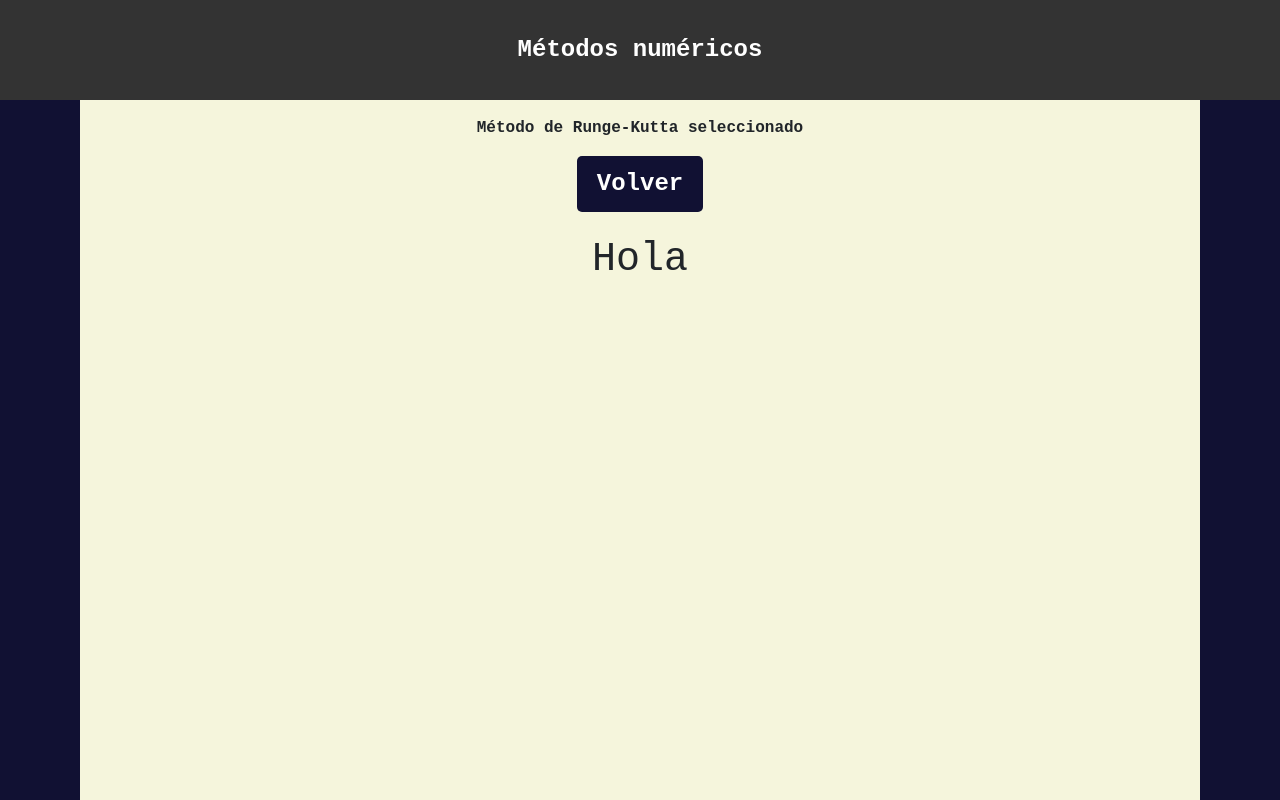
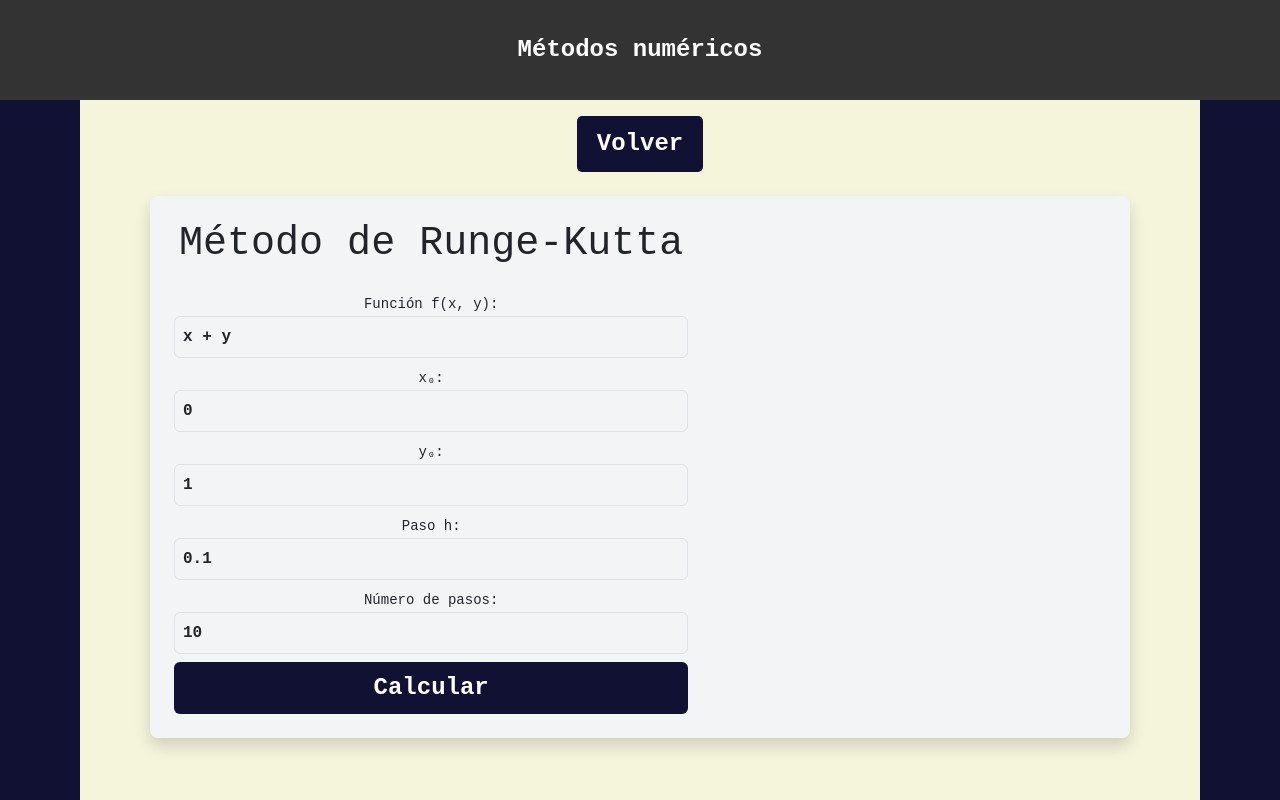
Before and after one commit to dust1-str/Metodos-Numericos, a React (Vite) app: page / in a window 1280 px wide. Both pictures are taken after a click on the button "Runge-Kutta". Built offline with nearby package versions, Linux system fonts and the light colour scheme.

Commit message:
Add Runge-Kutta method

```diff
--- a/src/interface.tsx
+++ b/src/interface.tsx
@@ -34,7 +34,6 @@ function Interface() {
     <>
         <div className='content'>
           <div className='main'>
-            <p>{text}</p>
             <div>
               {methodsVisible && (
                 <div className='options'>
--- a/src/methods/newton-raphson.tsx
+++ b/src/methods/newton-raphson.tsx
@@ -47,6 +47,7 @@ export default function NewtonRaphson() {
 
       let xNew = x - fx / dfx;
       if (Math.abs(xNew - x) < tol) {
+        iterList.push({ iteration: iter + 2, x: xNew, fx: 0, dfx }); // Agregar iteración extra
         setResult(xNew);
         setIterations(iterList);
         return;
@@ -57,6 +58,7 @@ export default function NewtonRaphson() {
 
     setError("No se encontró solución en el número máximo de iteraciones");
   }
+
 
   return (
     <div className="p-4 max-w-4xl mx-auto bg-gray-100 rounded-lg shadow flex gap-8">
--- a/src/methods/runge-kutta.tsx
+++ b/src/methods/runge-kutta.tsx
@@ -1,11 +1,114 @@
 import { useState } from "react";
-import Form from "react-bootstrap/Form";
+
+interface Iteration {
+  iteration: number;
+  x: number;
+  y: number;
+  k1: number;
+  k2: number;
+  k3: number;
+  k4: number;
+}
 
 export default function RungeKutta() {
+  const [func, setFunc] = useState<string>("x + y");
+  const [x0, setX0] = useState<number>(0);
+  const [y0, setY0] = useState<number>(1);
+  const [h, setH] = useState<number>(0.1);
+  const [steps, setSteps] = useState<number>(10);
+  const [iterations, setIterations] = useState<Iteration[]>([]);
 
-    return (
-        <>
-        <h1>Hola</h1>
-        </>
-    )
+  function evaluate(expr: string, x: number, y: number): number | null {
+    try {
+      return new Function("x", "y", `return ${expr};`)(x, y);
+    } catch (err) {
+      return null;
+    }
+  }
+
+  function rungeKutta() {
+    let x = x0;
+    let y = y0;
+    const iterList: Iteration[] = [];
+
+    for (let i = 1; i <= steps; i++) {
+      let k1 = h * (evaluate(func, x, y) ?? 0);
+      let k2 = h * (evaluate(func, x + h / 2, y + k1 / 2) ?? 0);
+      let k3 = h * (evaluate(func, x + h / 2, y + k2 / 2) ?? 0);
+      let k4 = h * (evaluate(func, x + h, y + k3) ?? 0);
+
+      let yNew = y + (k1 + 2 * k2 + 2 * k3 + k4) / 6;
+      let xNew = x + h;
+
+      iterList.push({ iteration: i, x: xNew, y: yNew, k1, k2, k3, k4 });
+
+      x = xNew;
+      y = yNew;
+    }
+
+    setIterations(iterList);
+  }
+
+  return (
+    <div className="p-4 w-7/8 mx-auto bg-gray-100 rounded-lg shadow flex gap-8">
+      <div className="w-2/3">
+        <h1 className="text-xl font-bold mb-4">Método de Runge-Kutta</h1>
+        <div className="mb-2">
+          <label className="block text-sm font-medium">Función f(x, y):</label>
+          <input type="text" value={func} onChange={(e) => setFunc(e.target.value)} className="w-full p-2 border rounded" />
+        </div>
+        <div className="mb-2">
+          <label className="block text-sm font-medium">x₀:</label>
+          <input type="number" value={x0} onChange={(e) => setX0(Number(e.target.value))} className="w-full p-2 border rounded" />
+        </div>
+        <div className="mb-2">
+          <label className="block text-sm font-medium">y₀:</label>
+          <input type="number" value={y0} onChange={(e) => setY0(Number(e.target.value))} className="w-full p-2 border rounded" />
+        </div>
+        <div className="mb-2">
+          <label className="block text-sm font-medium">Paso h:</label>
+          <input type="number" value={h} onChange={(e) => setH(Number(e.target.value))} className="w-full p-2 border rounded" />
+        </div>
+        <div className="mb-2">
+          <label className="block text-sm font-medium">Número de pasos:</label>
+          <input type="number" value={steps} onChange={(e) => setSteps(Number(e.target.value))} className="w-full p-2 border rounded" />
+        </div>
+        <button onClick={rungeKutta} className="w-full p-2 bg-blue-500 text-white rounded">
+          Calcular
+        </button>
+      </div>
+      <div className="w-1/2">
+        {iterations.length > 0 && (
+          <div className="mt-4 flex justify-center">
+            <table className="w-full border-collapse border border-gray-300 mt-2">
+              <thead>
+                <tr className="bg-gray-200">
+                  <th className="border border-gray-300 p-2">Iteración</th>
+                  <th className="border border-gray-300 p-2">x</th>
+                  <th className="border border-gray-300 p-2">y</th>
+                  <th className="border border-gray-300 p-2">k1</th>
+                  <th className="border border-gray-300 p-2">k2</th>
+                  <th className="border border-gray-300 p-2">k3</th>
+                  <th className="border border-gray-300 p-2">k4</th>
+                </tr>
+              </thead>
+              <tbody>
+                {iterations.map(({ iteration, x, y, k1, k2, k3, k4 }) => (
+                  <tr key={iteration} className="border border-gray-300">
+                    <td className="border border-gray-300 p-2">{iteration}</td>
+                    <td className="border border-gray-300 p-2">{x.toFixed(6)}</td>
+                    <td className="border border-gray-300 p-2">{y.toFixed(6)}</td>
+                    <td className="border border-gray-300 p-2">{k1.toFixed(6)}</td>
+                    <td className="border border-gray-300 p-2">{k2.toFixed(6)}</td>
+                    <td className="border border-gray-300 p-2">{k3.toFixed(6)}</td>
+                    <td className="border border-gray-300 p-2">{k4.toFixed(6)}</td>
+                  </tr>
+                ))}
+              </tbody>
+            </table>
+          </div>
+        )}
+      </div>
+    </div>
+  );
 }
```
